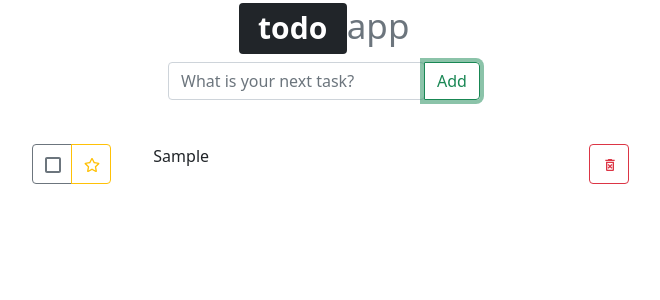
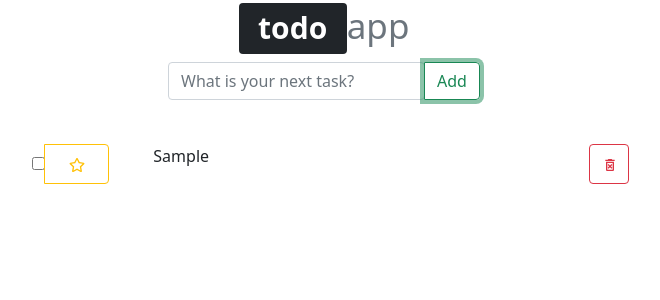
Before and after one commit to RNedder/todo-app, a React (Create React App) app: page / in a window 1280 px wide. Both pictures are taken after typing "Sample" into the empty fields and a click on the button "Add". Shown: the top 300 px of the page, without its empty margins (316-976 px from the left). Built offline with nearby package versions, Linux system fonts and the light colour scheme.

Commit message:
added completed functionality to task objects

```diff
--- a/public/index.html
+++ b/public/index.html
@@ -6,7 +6,7 @@
     <meta name="viewport" content="width=device-width, initial-scale=1" />
     <meta name="theme-color" content="#000000" />
     <meta
-      name="A smootha nd intuitive to-do list"
+      name="A smooth and intuitive to-do list"
       content="A productivity app that allows you to create and customize your 'to-do' list. Made with React."
     />
     <link rel="apple-touch-icon" href="%PUBLIC_URL%/logo192.png" />
--- a/src/components/TaskDisplay.js
+++ b/src/components/TaskDisplay.js
@@ -13,9 +13,9 @@ const TaskDisplay = ({ task, dispatch }) => {
     // useState for the checkboxes
     const [ checked, setChecked ] = useState(false);
     // called when the checkbox button is clicked and toggles if checked depending on current state
-    const toggleCheckbox = () => {
-        checked ? setChecked(false) : setChecked(true);
-        // dispatch({ type: 'TOGGLE_COMPLETE', payload: task }); // dispatches task to toggle the 'complete' property
+    const toggleCheckbox = (id, checked) => {
+        // checked ? setChecked(false) : setChecked(true);
+         // dispatches task to toggle the 'complete' property
     };
 
     // useState for the stars
@@ -37,13 +37,14 @@ const TaskDisplay = ({ task, dispatch }) => {
                 <Col xs='2' className='btn-group align-items-center' role='group'>
                     {/* Custom Checkbox Button using SVGs */}
                     {/* Toggles onClick between checkbox SVGs */}
-                    <Button onClick={toggleCheckbox}
+                    <input type='checkbox' onChange={() => dispatch({ type: 'TOGGLE_COMPLETE', payload: task.id })}></input>
+{/*                     <Button onClick={toggleCheckbox}
                         type='button'
                         color='outline-secondary'
                         className='check-button'
                         id={task.id}Checkbox>
                     { checked ? <ImCheckboxChecked /> : <ImCheckboxUnchecked /> }
-                    </Button>
+                    </Button> */}
 
                     {/* Custom Star Button using SVGs */}
                     <Button onClick={toggleStar}
--- a/src/data/tasksSlice.js
+++ b/src/data/tasksSlice.js
@@ -9,7 +9,7 @@ export const listReducer = (state, action) => {
         return {
           ...state, // spreads the current state
           tasks: state.tasks.concat([
-            { id: uuid(), name: action.payload, completed: true } // add unique identifier for id so the order can change later
+            { id: uuid(), name: action.payload, completed: false } // add unique identifier for id so the order can change later
           ])
         };
 
@@ -17,12 +17,16 @@ export const listReducer = (state, action) => {
         return {
           ...state,
           tasks: state.tasks.filter( // filters the array for all tasks that do NOT match the removed item
-            (task) => task.id !== action.payload.id
+            (task) => task.id !== action.payload
           )
         }
 
       case 'TOGGLE_COMPLETE':
         return {
+          ...state,
+          tasks: state.tasks.map((task) => task.id === action.payload ? {...task, completed: !task.completed} : task)
+
+          // tasks: state.tasks.map((t, i) => t.id == action.payload.id ? t.completed = true : t)
         // Logic to toggle the completed property between 'true' and 'false'
       }
 
```
Also changed, not shown: src/App.js (+7 -0 lines).
